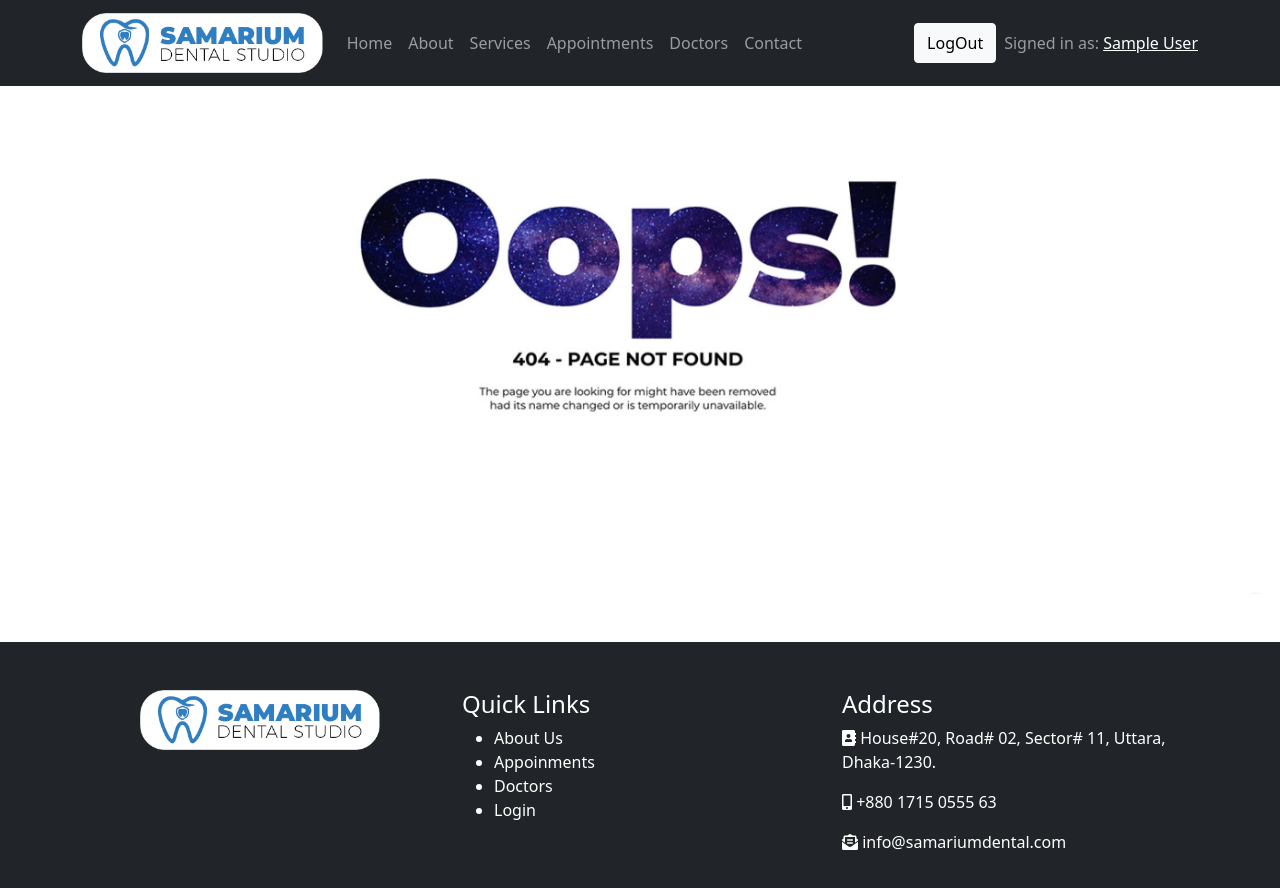
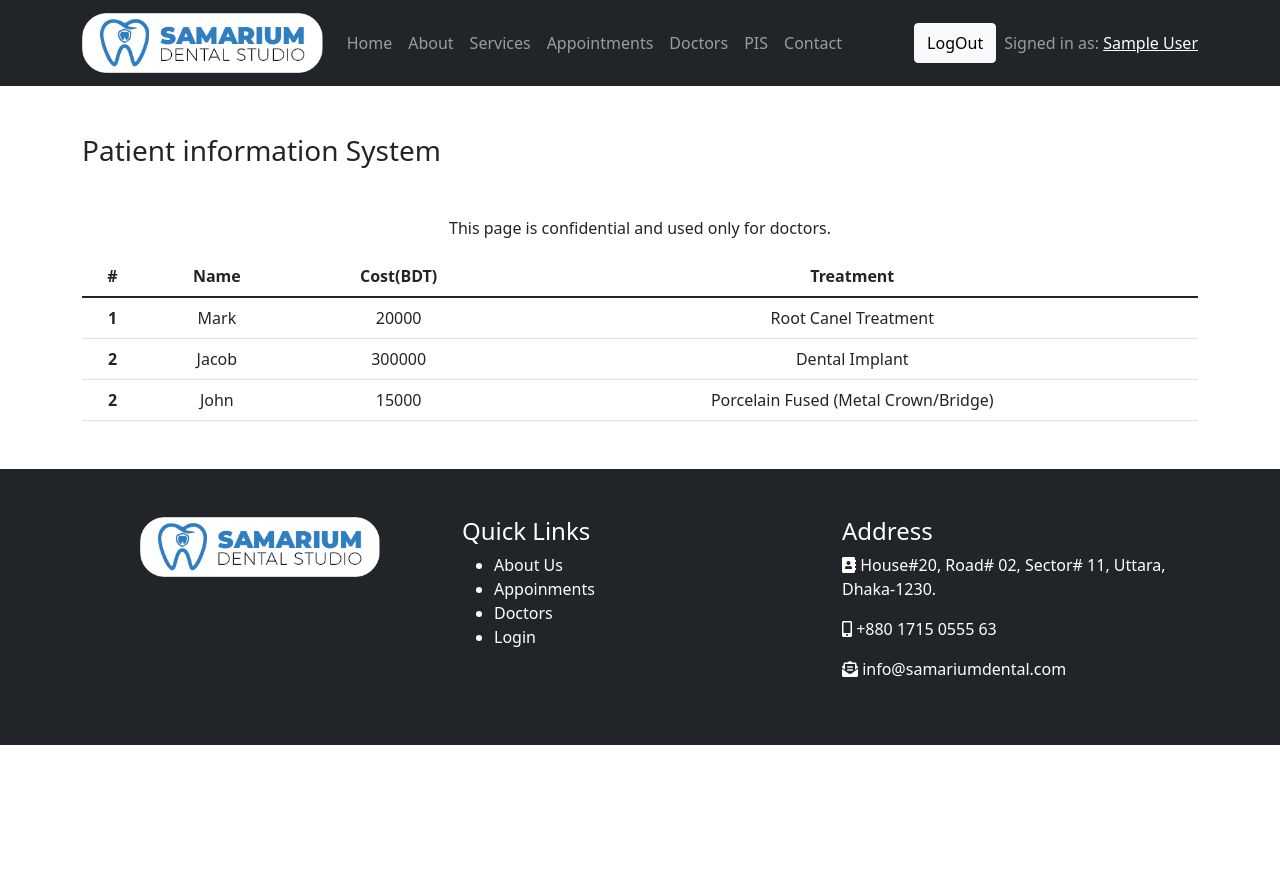
Before and after one commit to mukitur/Samarium-Dental-Studio, a React (Create React App) app: page /pis in a window 1280 px wide. Shown: the top 888 px of the page. After the commit the page ends 800 px from the top, so only its background shows below. Built offline with nearby package versions, Linux system fonts and the light colour scheme; no server answers; sample sign-in values are in the browser's storage.

Commit message:
private root added

```diff
--- a/src/App.js
+++ b/src/App.js
@@ -14,6 +14,7 @@ import DetailService from './Pages/Home/Home/DetailService/DetailService';
 import Login from './Pages/Login/Login/Login';
 import AuthProvider from './Context/AuthProvider';
 import PrivateRoute from './Pages/Login/PrivatrRoute/PrivateRoute';
+import PatientInfo from './Pages/PatientInfo/PatientInfo';
 
 function App() {
   return (
@@ -46,6 +47,9 @@ function App() {
             <Route path="/doctors">
                 <Doctors></Doctors>
             </Route>
+            <PrivateRoute path="/pis">
+                <PatientInfo></PatientInfo>
+            </PrivateRoute>
             <Route path ="/login">
                 <Login></Login>
             </Route>
--- a/src/Pages/Home/Home/Equipments/Equipments.js
+++ b/src/Pages/Home/Home/Equipments/Equipments.js
@@ -47,27 +47,27 @@ const Equipments = () => {
                 </Col>
             </Row>
             <h2 className="my-5 text-warning">Our Healthy Teeth Treatments are:</h2>
-            <Row className="mx-5">
+            <Row className="mx-5 text-start">
                 <Col>
                     <FontAwesomeIcon icon={faDotCircle} /> Abscess Drainage <br/>
-                    <FontAwesomeIcon icon={faDotCircle} /> Abscess Drainage <br/>
-                    <FontAwesomeIcon icon={faDotCircle} /> Abscess Drainage <br/>
-                    <FontAwesomeIcon icon={faDotCircle} /> Abscess Drainage <br/>
-                    <FontAwesomeIcon icon={faDotCircle} /> Abscess Drainage
+                    <FontAwesomeIcon icon={faDotCircle} /> Intra oral periapical view <br/>
+                    <FontAwesomeIcon icon={faDotCircle} /> Acrylic Denture <br/>
+                    <FontAwesomeIcon icon={faDotCircle} /> Porcelain Fused (Metal Crown/Bridge) <br/>
+                    <FontAwesomeIcon icon={faDotCircle} /> Aesthetic Filling
                 </Col>
                 <Col>
-                    <FontAwesomeIcon icon={faDotCircle} /> Abscess Drainage <br/>
-                    <FontAwesomeIcon icon={faDotCircle} /> Abscess Drainage <br/>
-                    <FontAwesomeIcon icon={faDotCircle} /> Abscess Drainage <br/>
-                    <FontAwesomeIcon icon={faDotCircle} /> Abscess Drainage <br/>
-                    <FontAwesomeIcon icon={faDotCircle} /> Abscess Drainage
+                    <FontAwesomeIcon icon={faDotCircle} /> Periodontal Curettage <br/>
+                    <FontAwesomeIcon icon={faDotCircle} /> Pulp Capping <br/>
+                    <FontAwesomeIcon icon={faDotCircle} /> Children Treatment <br/>
+                    <FontAwesomeIcon icon={faDotCircle} /> Extraction <br/>
+                    <FontAwesomeIcon icon={faDotCircle} /> Flexible Denture
                 </Col>
                 <Col>
-                     <FontAwesomeIcon icon={faDotCircle} /> Abscess Drainage <br/>
-                    <FontAwesomeIcon icon={faDotCircle} /> Abscess Drainage <br/>
-                    <FontAwesomeIcon icon={faDotCircle} /> Abscess Drainage <br/>
-                    <FontAwesomeIcon icon={faDotCircle} /> Abscess Drainage <br/>
-                    <FontAwesomeIcon icon={faDotCircle} /> Abscess Drainage
+                     <FontAwesomeIcon icon={faDotCircle} /> Root Canal Treatment  <br/>
+                    <FontAwesomeIcon icon={faDotCircle} /> Operculectomy <br/>
+                    <FontAwesomeIcon icon={faDotCircle} /> Orthodontic Braces <br/>
+                    <FontAwesomeIcon icon={faDotCircle} /> Scaling & Polishing <br/>
+                    <FontAwesomeIcon icon={faDotCircle} /> Surgical Extraction
                 </Col>
             </Row>
             <Link to ="/appoinments">
--- /dev/null
+++ b/src/Pages/PatientInfo/PatientInfo.js
@@ -0,0 +1,46 @@
+import React from 'react';
+import { Container } from 'react-bootstrap';
+
+const PatientInfo = () => {
+    return (
+        <div>
+            <Container>
+                <h3 className="text-start my-5">Patient information System</h3>
+                <p>This page is confidential and used only for doctors.</p>
+                <table class="table">
+  <thead>
+    <tr>
+      <th scope="col">#</th>
+      <th scope="col">Name</th>
+      <th scope="col">Cost(BDT)</th>
+      <th scope="col">Treatment</th>
+    </tr>
+  </thead>
+  <tbody>
+    <tr>
+      <th scope="row">1</th>
+      <td>Mark</td>
+      <td>20000</td>
+      <td>Root Canel Treatment</td>
+    </tr>
+    <tr>
+      <th scope="row">2</th>
+      <td>Jacob</td>
+      <td>300000</td>
+      <td>Dental Implant</td>
+    </tr>
+    <tr>
+      <th scope="row">2</th>
+      <td>John</td>
+      <td>15000</td>
+      <td>Porcelain Fused (Metal Crown/Bridge)</td>
+    </tr>
+
+  </tbody>
+</table>
+            </Container>
+        </div>
+    );
+};
+
+export default PatientInfo;
--- a/src/Pages/Shared/Header/Header.js
+++ b/src/Pages/Shared/Header/Header.js
@@ -18,6 +18,7 @@ const Header = () => {
                         <Nav.Link as = {Link} to ="/services">Services</Nav.Link>
                         <Nav.Link as = {Link} to ="/appoinments">Appointments</Nav.Link>
                         <Nav.Link as = {Link} to ="/doctors">Doctors</Nav.Link>
+                        <Nav.Link as = {Link} to ="/pis">PIS</Nav.Link>
                         <Nav.Link as = {Link} to ="/contact">Contact</Nav.Link>
                     </Nav>
                     <Nav>
```
